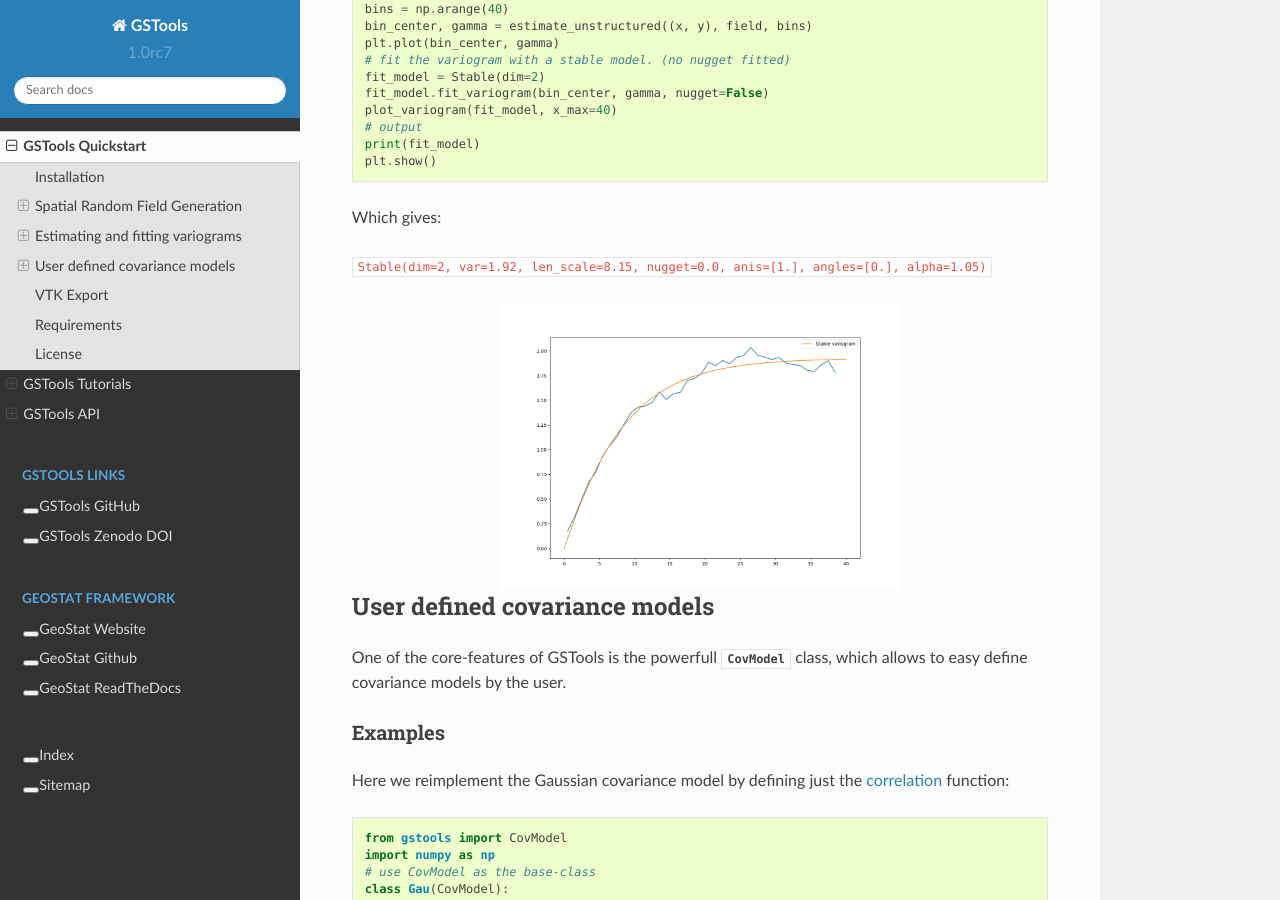
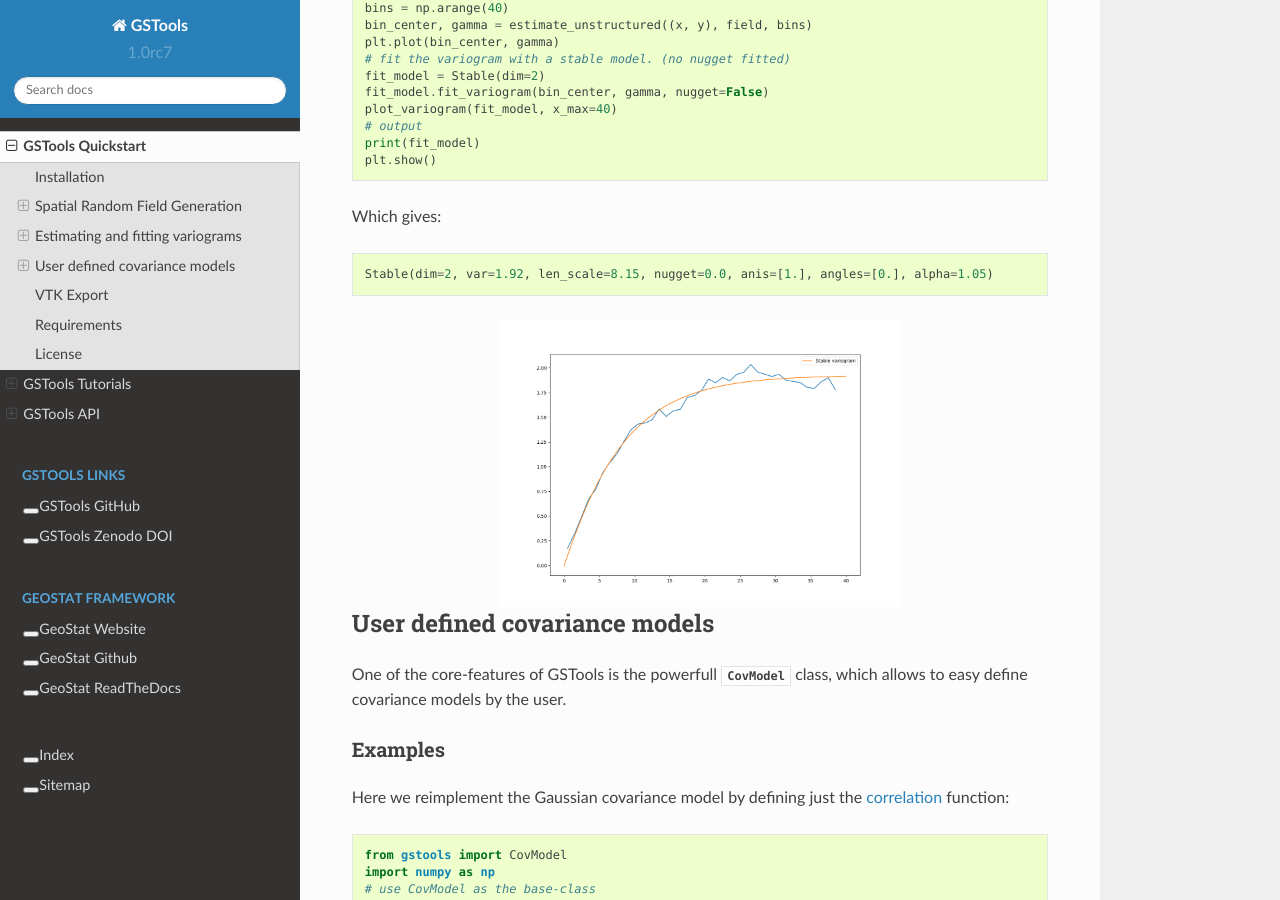
Before and after one commit to GeoStat-Framework/GSTools, a Sphinx documentation site: the page built from docs/source/index.rst, in a window 1280 px wide and 900 px high, scrolled down 3132 px. Built offline with Sphinx 7.4.7 and the Read the Docs theme 2.0.0, drawn with Linux system fonts in a browser that asks for light colours; formulas are drawn with MathJax 3; some of the changed text lies outside the part shown.

Commit message:
README+DOC: commandline format

```diff
--- a/docs/source/index.rst
+++ b/docs/source/index.rst
@@ -13,7 +13,7 @@
 Installation
 ============
 
-    ``pip install gstools``
+    pip install gstools
 
 
 Spatial Random Field Generation
@@ -155,7 +155,9 @@
 
 Which gives:
 
-``Stable(dim=2, var=1.92, len_scale=8.15, nugget=0.0, anis=[1.], angles=[0.], alpha=1.05)``
+.. code-block:: python
+
+    Stable(dim=2, var=1.92, len_scale=8.15, nugget=0.0, anis=[1.], angles=[0.], alpha=1.05)
 
 .. image:: pics/exp_vario_fit.png
    :width: 400px
```
Also changed, not shown: README.md (+4 -2 lines).
